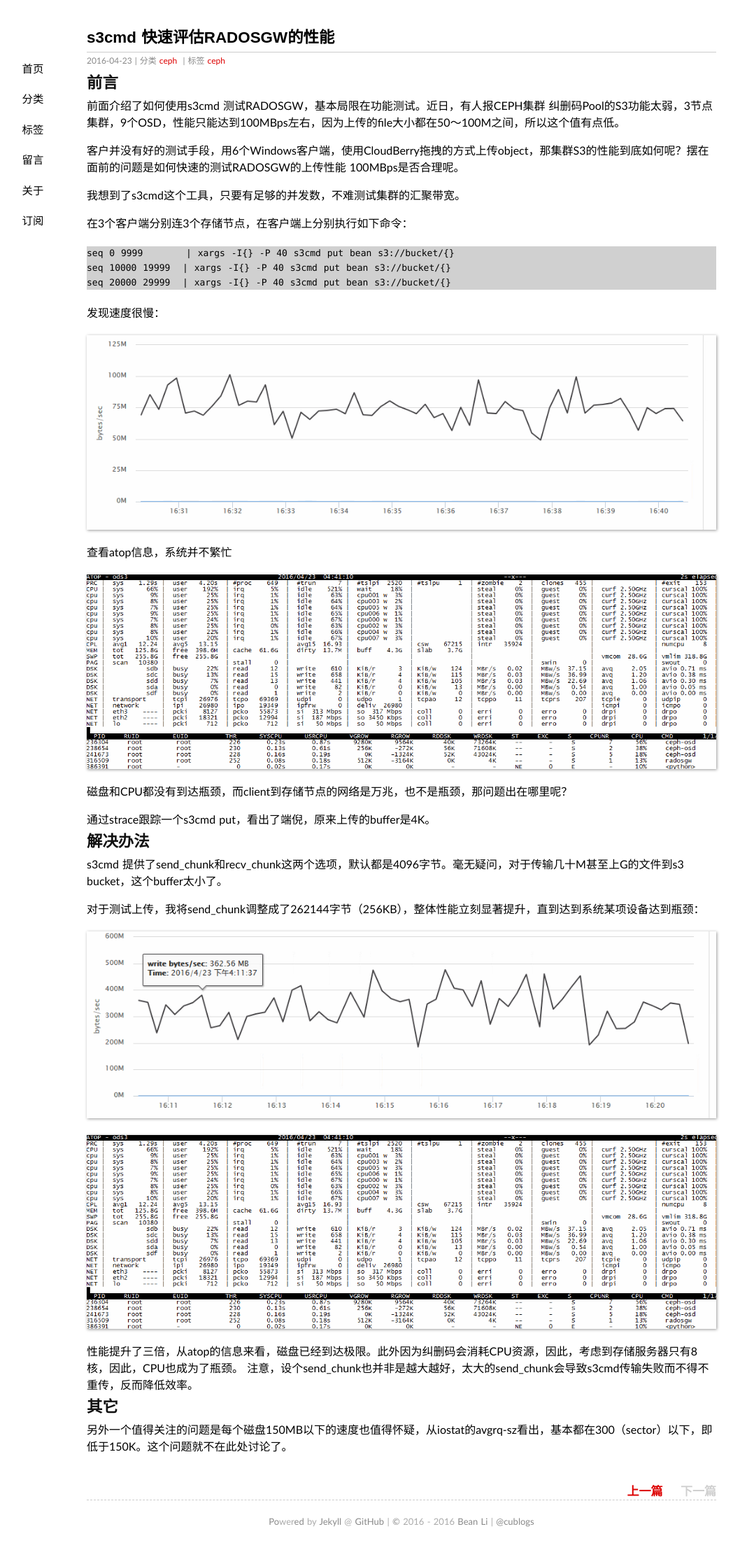
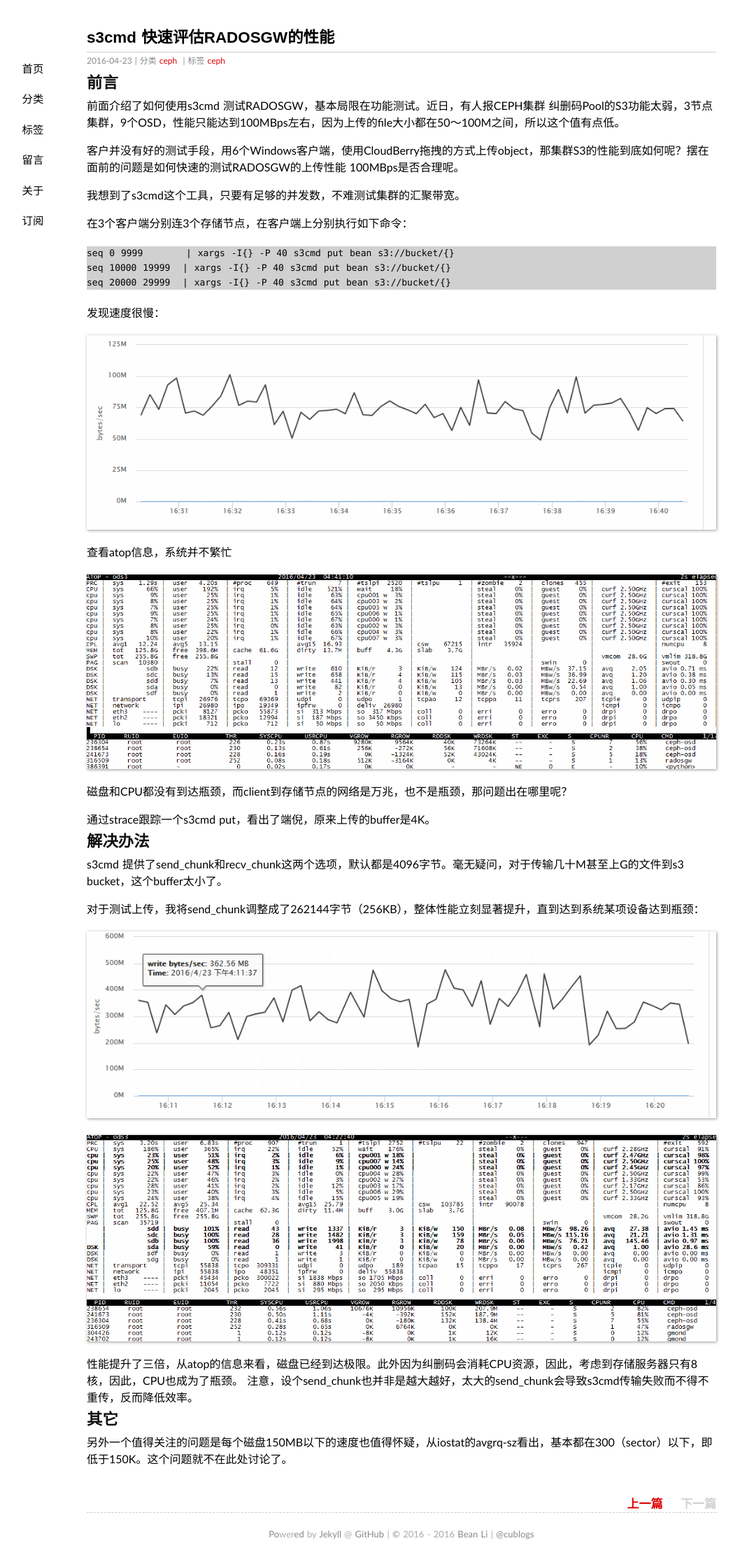
Before and after one commit to Bean-Li/Bean-Li.github.io, a Jekyll site: the page built from _posts/2016-04-23-s3cmd-put-to-slow.md, in a window 1280 px wide. Shown: the whole page at 70% size, without its empty margins (66-1124 px from the left). Built offline with Jekyll 4.4.1, drawn with Linux system fonts in a browser that asks for light colours; some web fonts are replaced.

Commit message:
use wrong picture

```diff
--- a/_posts/2016-04-23-s3cmd-put-to-slow.md
+++ b/_posts/2016-04-23-s3cmd-put-to-slow.md
@@ -44,7 +44,7 @@ s3cmd 提供了send_chunk和recv_chunk这两个选项，默认都是4096字节
 
 ![](/assets/s3cmd/send_chunk_256K_performance.png)
 
-![](/assets/s3cmd/send_chunk_4K_atop.png)
+![](/assets/s3cmd/send_chunk_256K_atop.png)
 
 
 性能提升了三倍，从atop的信息来看，磁盘已经到达极限。此外因为纠删码会消耗CPU资源，因此，考虑到存储服务器只有8核，因此，CPU也成为了瓶颈。
```
